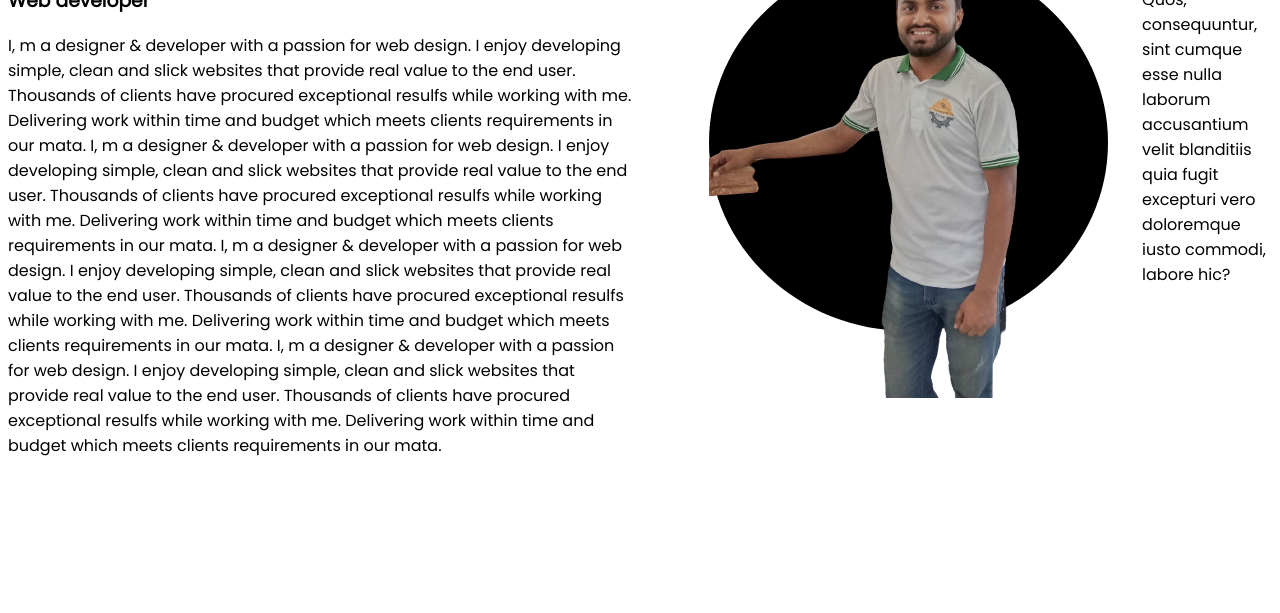
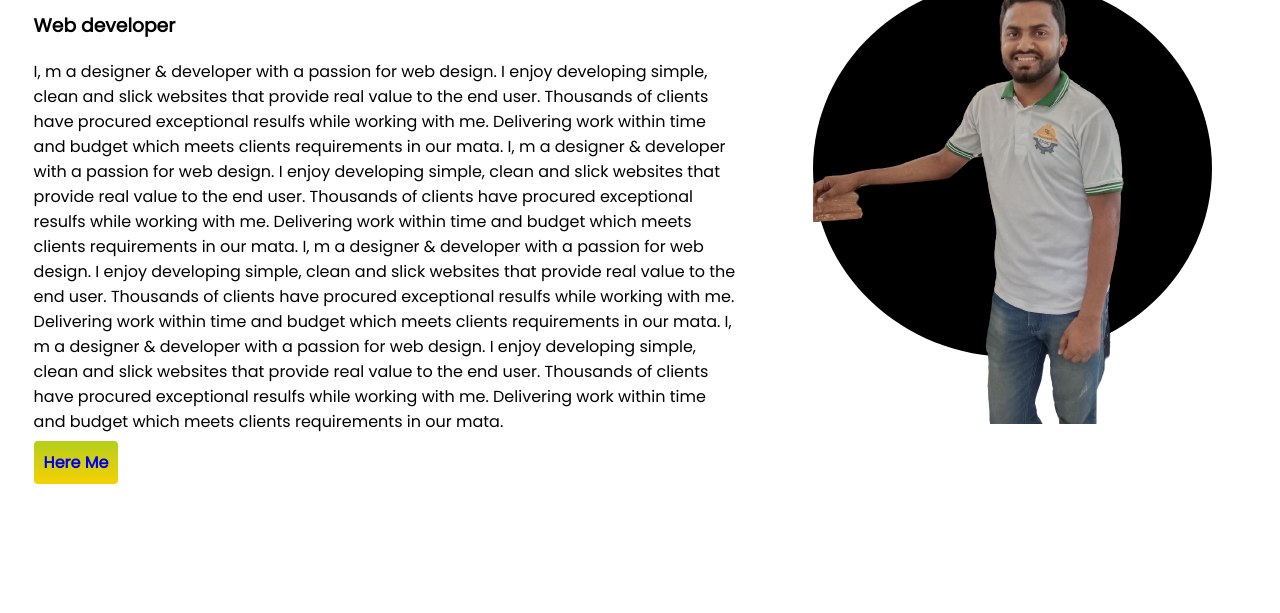
Before and after one commit to Kader517777/developer-portfolio, a plain HTML site: page index.html in a window 1280 px wide. Shown: the part 187-800 px from the top of the page. Drawn offline with Linux system fonts and the light colour scheme.

Commit message:
Here Me Button add

```diff
--- a/index.html
+++ b/index.html
@@ -37,14 +37,10 @@
                 exceptional resulfs while working with me. Delivering work within time and budget which meets
                 clients requirements in our mata.
             </p>
+            <a class="link-button" target="_blank" href="https://www.linkedin.com/in/md-abdul-4b138b1b1/">Here Me</a>
         </div>
         <div class="half-width">
             <img src="images/kader-bg.png" alt="">
-        </div>
-        <div>
-            <p>Lorem ipsum dolor sit amet consectetur adipisicing elit. Itaque, earum necessitatibus. Quos,
-                consequuntur, sint cumque esse nulla laborum accusantium velit blanditiis quia fugit excepturi vero
-                doloremque iusto commodi, labore hic?</p>
         </div>
     </section>
 </body>
--- a/style.css
+++ b/style.css
@@ -1,6 +1,6 @@
 body {
     font-family: 'Poppins', sans-serif;
-
+    padding: 2%;
 }
 
 h1 {
@@ -17,11 +17,16 @@ section {
 
 }
 
-
-
 .half-width p {
     width: 90%;
     justify-content: space-between;
+
 }
 
-.half-width img {}
+.link-button {
+    text-decoration: none;
+    font-weight: 600;
+    background: linear-gradient(rgb(180, 207, 27), rgb(245, 209, 3));
+    padding: 10px 10px;
+    border-radius: 4px;
+}
```
